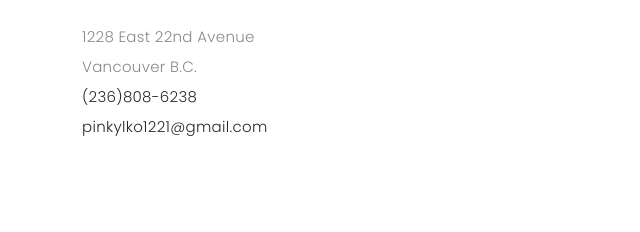
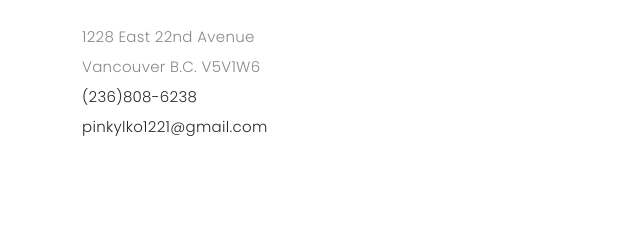
Before and after one commit to pinkylko/portfolio, a plain HTML site: page index.html in a window 1280 px wide. Shown: the part 3794-4026 px from the top of the page, 0-640 px from the left. Drawn offline with nearby package versions, Linux system fonts and the light colour scheme; files whose address does not match are found by name; a web font is replaced by a local one.

Commit message:
Update index.html

```diff
--- a/index.html
+++ b/index.html
@@ -364,7 +364,7 @@
 
                                 <ul class="contact-details">
                                     <li><span>1228 East 22nd Avenue</span></li>
-                                    <li><span>Vancouver B.C.</span></li>
+                                    <li><span>Vancouver B.C. V5V1W6</span></li>
                                     <li><span><a href="tel:2368086238">(236)808-6238</a></span></li>
                                     <li><span><a href="mailto:pinkylko1221@gmail.com">pinkylko1221@gmail.com</a></span></li>
                                 </ul>
```
